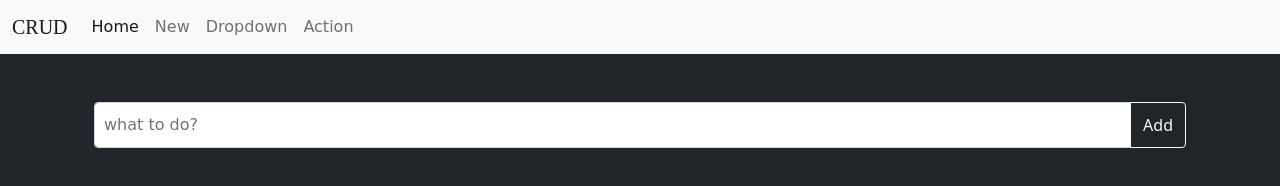
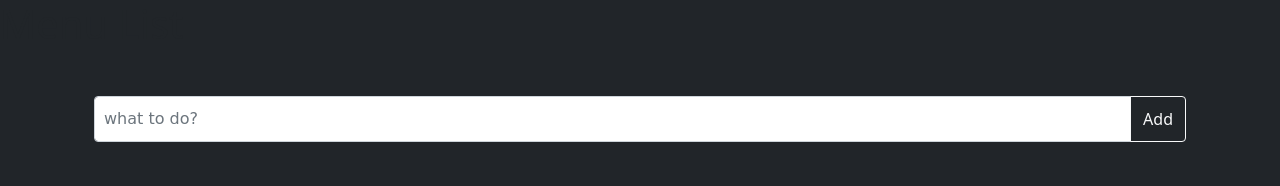
Before and after one commit to salim0986/menuList, a plain HTML site: page index.html in a window 1280 px wide. Drawn offline with nearby package versions, Linux system fonts and the light colour scheme.

Commit message:
Update index.html

```diff
--- a/index.html
+++ b/index.html
@@ -15,33 +15,7 @@
 
 <body class="bg-dark">
     <header>
-        <nav class="navbar navbar-expand-lg navbar-light bg-light">
-            <div class="container-fluid">
-                <a class="navbar-brand" href="#">CRUD</a>
-                <button class="navbar-toggler" type="button" data-bs-toggle="collapse" data-bs-target="#navbarSupportedContent" aria-controls="navbarSupportedContent" aria-expanded="false" aria-label="Toggle navigation">
-            <span class="navbar-toggler-icon"></span>
-          </button>
-                <div class="collapse navbar-collapse" id="navbarSupportedContent">
-                    <ul class="navbar-nav me-auto mb-2 mb-lg-0">
-                        <li class="nav-item">
-                            <a class="nav-link active" aria-current="page" href="#">Home</a>
-                        </li>
-                        <li class="nav-item">
-                            <a class="nav-link" href="#">New</a>
-                        </li>
-                        <li class="nav-item dropdown">
-                            <a class="nav-link " href="#" id="navbarDropdown" role="button">
-                  Dropdown
-                </a>
-
-                            <li class="nav-item">
-                                <a class="nav-link ">Action</a>
-                            </li>
-                    </ul>
-
-                </div>
-            </div>
-        </nav>
+        <h1>Menu List</h1>
     </header>
     <main class="container">
         <section class="container">
```
